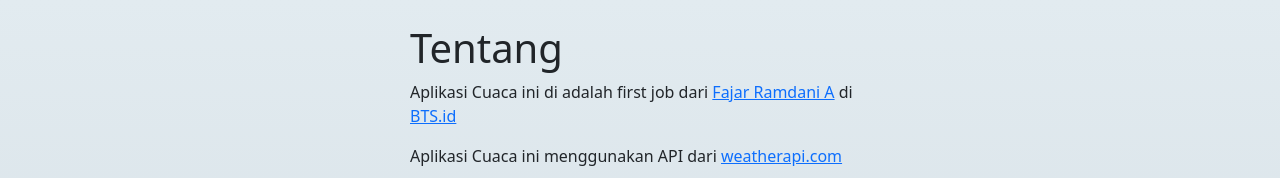
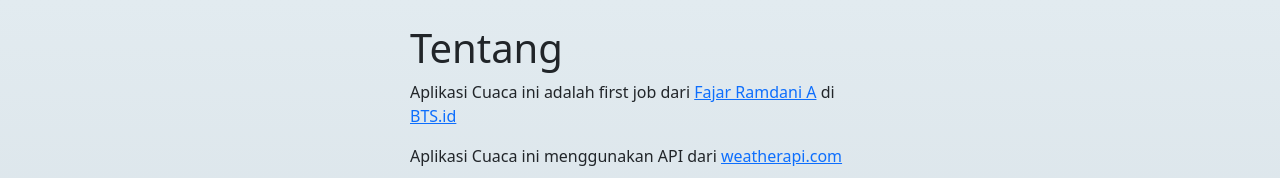
Before and after one commit to Tukizz/web-weather, a Vue app: page /about in a window 1280 px wide. Shown: the top 178 px of the page. Built offline with nearby package versions, Linux system fonts and the light colour scheme; what mdi-vue would draw is missing.

Commit message:
fix typo

```diff
--- a/src/views/About.vue
+++ b/src/views/About.vue
@@ -3,7 +3,7 @@
     <div class="container px-0 my-4">
       <h1>Tentang</h1>
       <p>
-        Aplikasi Cuaca ini di adalah first job dari
+        Aplikasi Cuaca ini adalah first job dari
         <a href="https://github.com/Tukizz" target="_blank">Fajar Ramdani A</a>
         di
         <a href="http://bts.id/" target="_blank">BTS.id</a>
```
